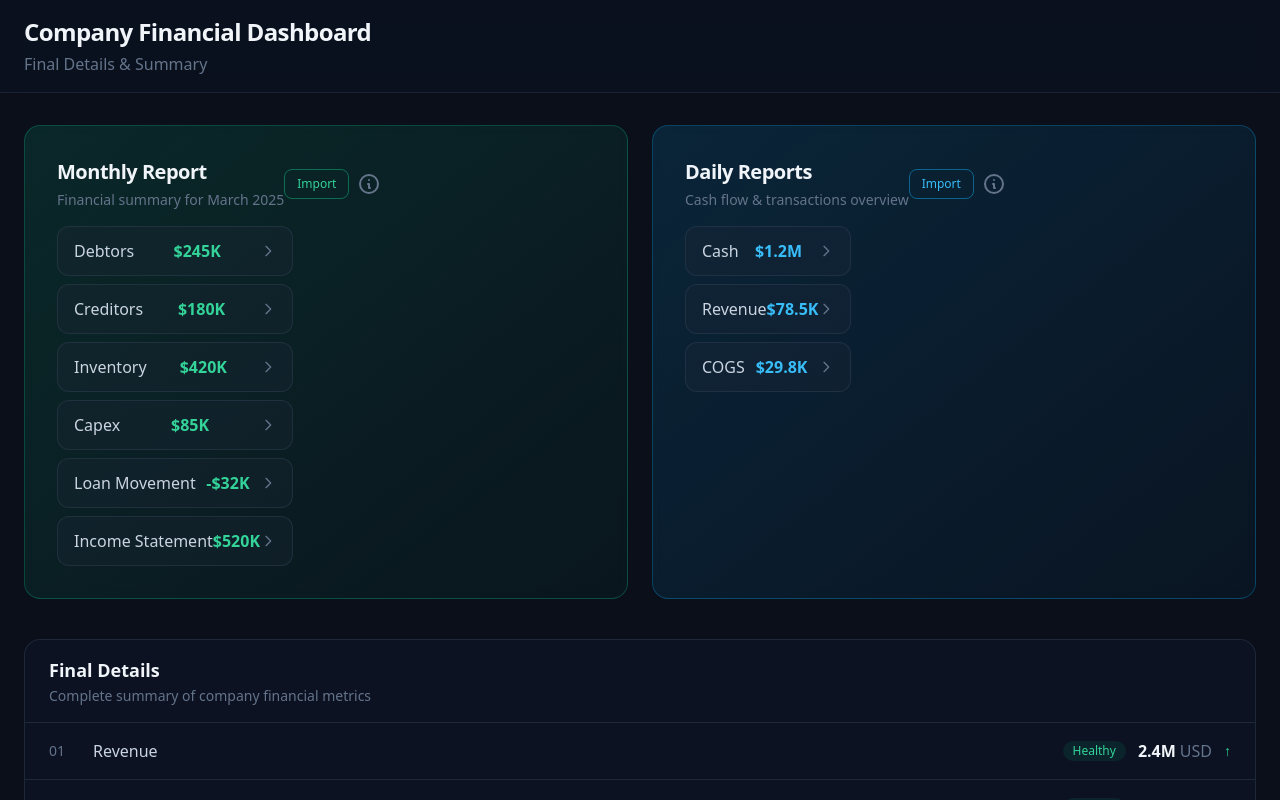
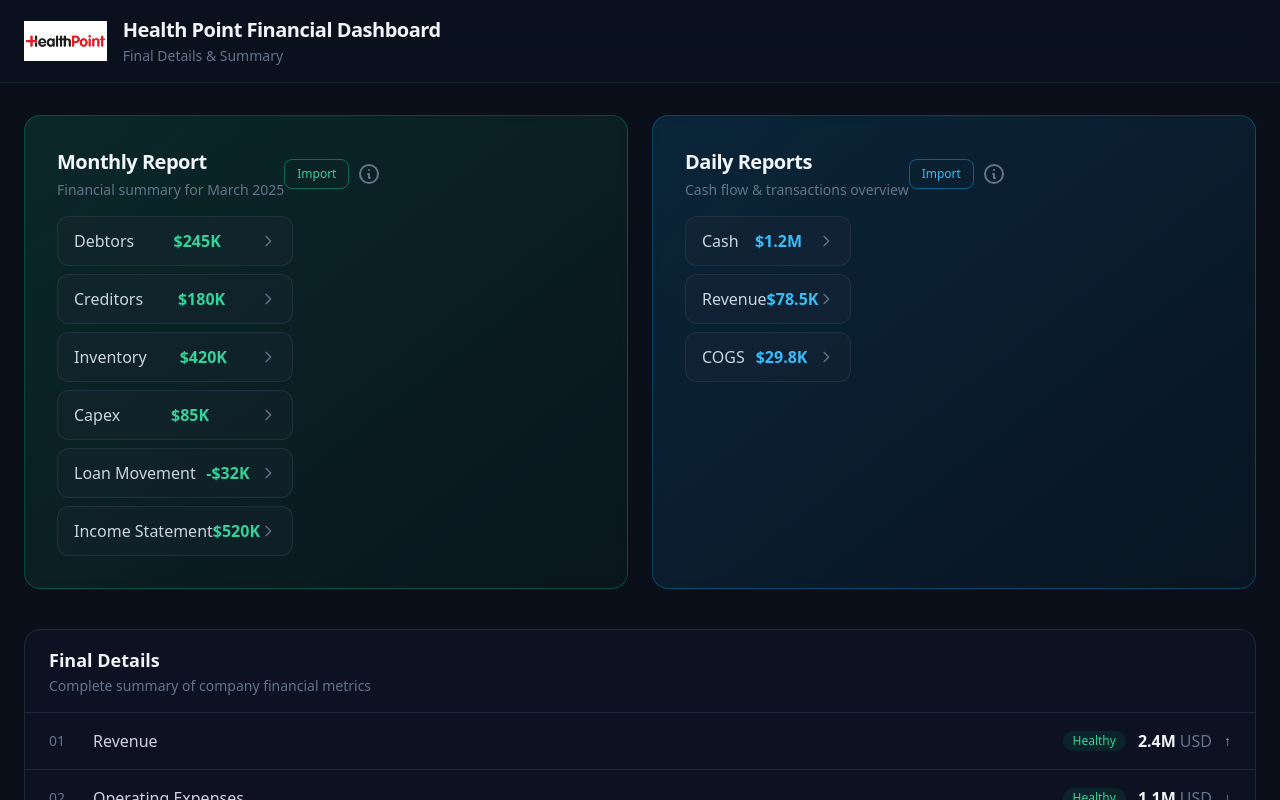
Before and after one commit to recoe17/health-point, a Next.js app: page / in a window 1280 px wide. Shown: the top 800 px of the page. Built offline with nearby package versions, Linux system fonts and the light colour scheme; no server answers; the database is empty.

Commit message:
Add Health Point branding and logo

```diff
--- a/src/app/layout.tsx
+++ b/src/app/layout.tsx
@@ -2,8 +2,8 @@ import type { Metadata } from "next";
 import "./globals.css";
 
 export const metadata: Metadata = {
-  title: "Company Financial Dashboard | Final Details",
-  description: "Company financial summary and final details dashboard",
+  title: "Health Point Financial Dashboard",
+  description: "Health Point financial summary and final details dashboard",
 };
 
 export default function RootLayout({
--- a/src/app/page.tsx
+++ b/src/app/page.tsx
@@ -1,3 +1,4 @@
+import Image from "next/image";
 import ReportsSection from "@/components/ReportsSection";
 import FinalDetailsTable from "@/components/FinalDetailsTable";
 import type { FinalDetailItem } from "@/types/dashboard";
@@ -18,9 +19,19 @@ export default function Dashboard() {
     <div className="min-h-screen bg-[#0a0f1a]">
       {/* Header */}
       <header className="border-b border-slate-800/80 bg-slate-900/30 backdrop-blur-md sticky top-0 z-10">
-        <div className="max-w-7xl mx-auto px-6 py-4">
-          <h1 className="text-2xl font-bold text-slate-100 tracking-tight">Company Financial Dashboard</h1>
-          <p className="text-slate-500 mt-1">Final Details & Summary</p>
+        <div className="max-w-7xl mx-auto px-6 py-4 flex items-center gap-4">
+          <Image
+            src="/healthpoint-logo.png"
+            alt="HealthPoint"
+            width={180}
+            height={48}
+            className="h-10 w-auto object-contain"
+            priority
+          />
+          <div>
+            <h1 className="text-xl font-bold text-slate-100 tracking-tight">Health Point Financial Dashboard</h1>
+            <p className="text-slate-500 text-sm mt-0.5">Final Details & Summary</p>
+          </div>
         </div>
       </header>
 
```
Also changed, not shown: public/healthpoint-logo.png (added).
